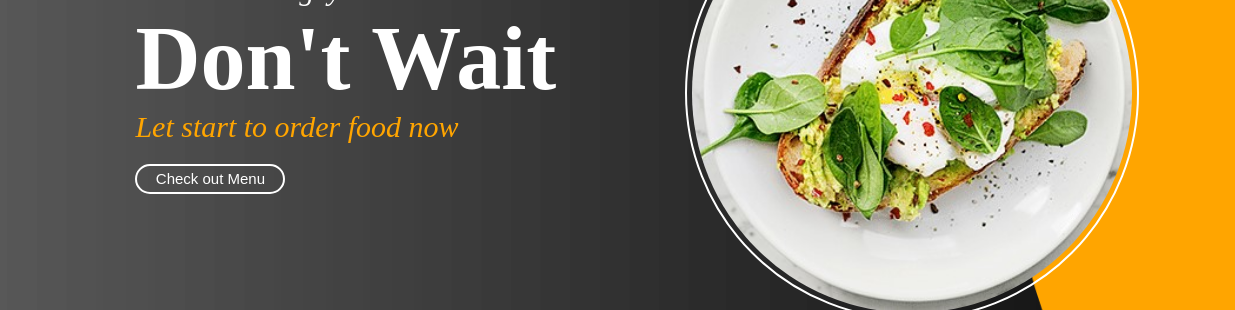
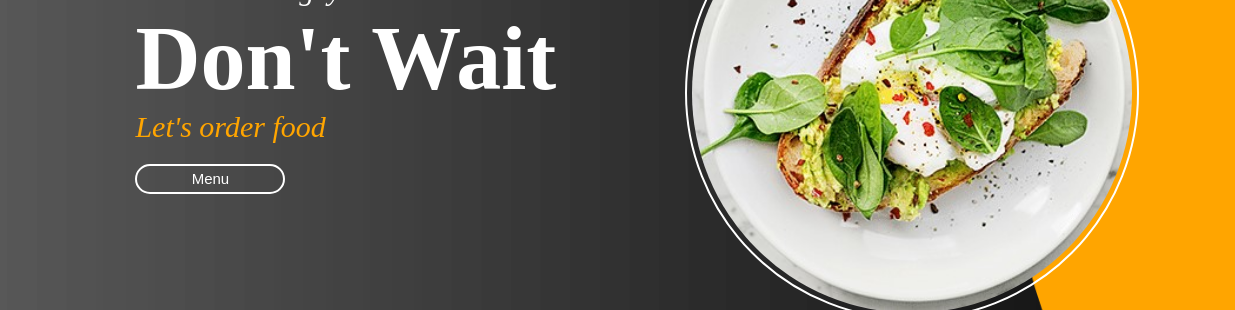
Before and after one commit to prajapatkavitha/project5a, a plain HTML site: page index (1).html in a window 1280 px wide. Shown: the part 272-582 px from the top of the page, 0-1235 px from the left. Drawn offline with Linux system fonts and the light colour scheme.

Commit message:
Update index (1).html

```diff
--- a/index (1).html
+++ b/index (1).html
@@ -1,6 +1,6 @@
 <html>
     <head>
-        <title>Restaurant Website</title>
+        <title>The Dining Den</title>
         <link rel="stylesheet" href="style.css">
         <link rel="stylesheet" href="https://cdnjs.cloudflare.com/ajax/libs/font-awesome/6.0.0-beta3/css/all.min.css" integrity="sha512-Fo3rlrZj/k7ujTnHg4CGR2D7kSs0v4LLanw2qksYuRlEzO+tcaEPQogQ0KaoGN26/zrn20ImR1DfuLWnOo7aBA==" crossorigin="anonymous" referrerpolicy="no-referrer" />
     </head>
@@ -24,9 +24,9 @@
             <div class="left">
                 <p>Are You Hungry?</p>
                 <h1>Don't Wait</h1>
-                <p>Let start to order food now</p>
+                <p>Let's order food </p>
 
-                <button>Check out Menu</button>
+                <button>Menu</button>
             </div>
 
             <div class="right" id="food"></div>
```
